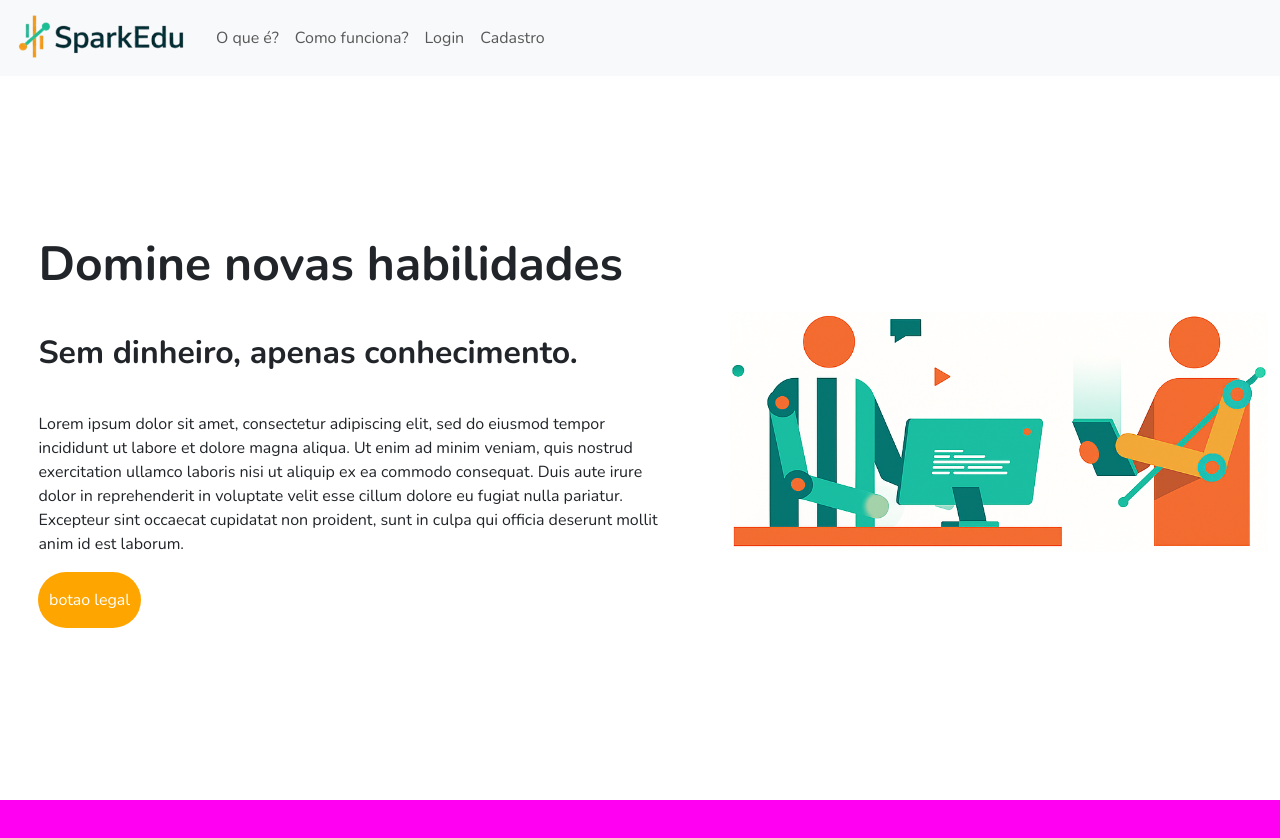
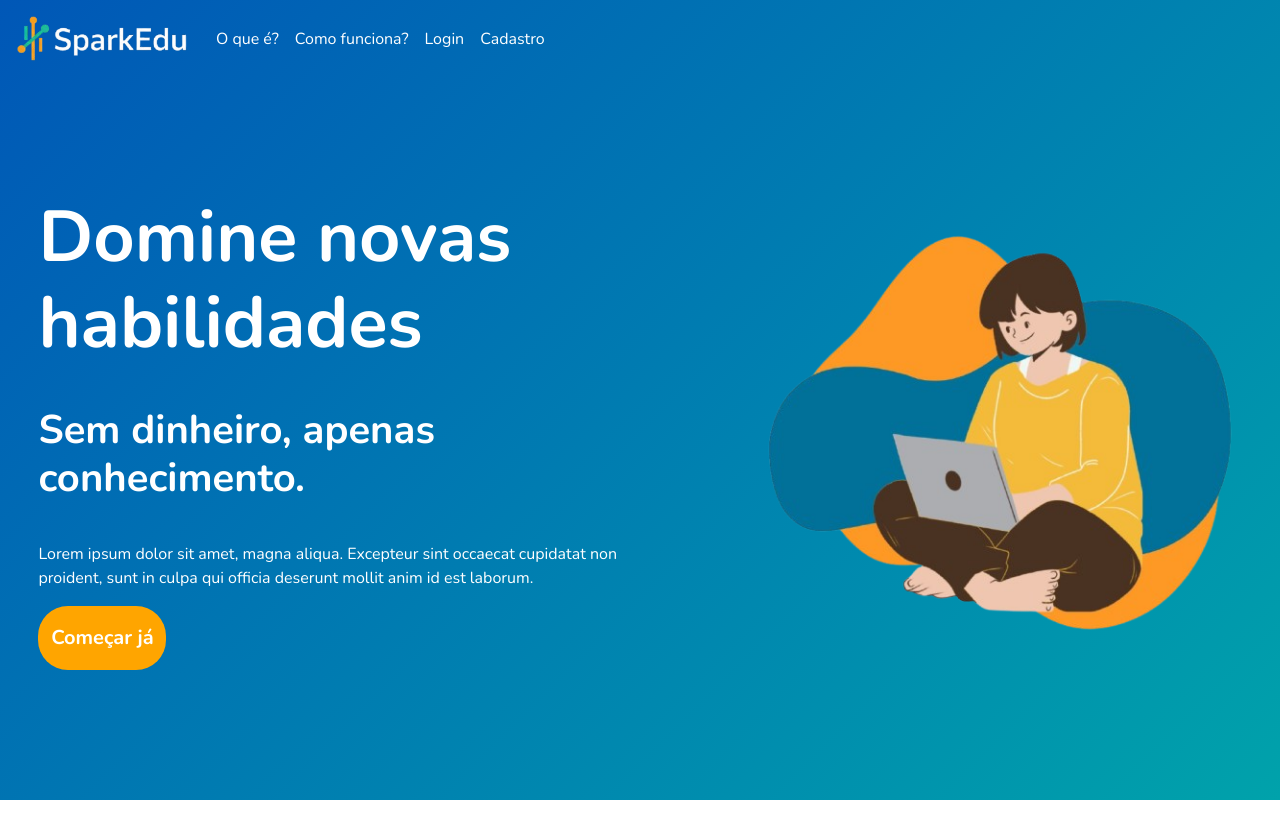
Before and after one commit to pazesilvajulia/SparkEDU, a React (Vite) app in the folder Frontend/: page / in a window 1280 px wide. Shown: the top 838 px of the page. Built offline with nearby package versions, Linux system fonts and the light colour scheme.

Commit message:
troca do esquema de cores

```diff
--- a/Frontend/src/assets/styles/HomePage.module.css
+++ b/Frontend/src/assets/styles/HomePage.module.css
@@ -1,10 +1,13 @@
 .appContainer{
     height: auto;
+    color: #fff;
 }
 
 header{
     height: 8vh;
 }
+
+
 
 .section1{
     position: relative;
@@ -16,7 +19,7 @@ header{
 
 .section2{
     height: 100vh;
-    background-color: rgb(255, 0, 242);
+    background-color: rgb(255, 255, 255);
 
 }
 
@@ -30,13 +33,13 @@ header{
 }
 
 .mainContent > h1{
-    font-size: 6vh;
+    font-size: 9vh;
     font-weight: bold;
 
 }
 
 .mainContent > h2{
-    font-size: 4vh;
+    font-size: 5vh;
     font-weight: bold;
 
 }
@@ -48,17 +51,26 @@ header{
 
 .mainContent > a{
     display: flex;
-    font-size: 2vh;
+    font-weight: bold;
+    font-size: 2.5vh;
     background-color: orange;
     border-radius: 30px;
-    width: 8vw;
-    height: 7vh;
+    width: 10vw;
+    height: 8vh;
     justify-content: center;
     align-items: center;
+    transform: scale(1);
+    transition: 1s;
+}
+
+.mainContent > a:hover{
+    transform: scale(1.2);
+    transition: 1s;
+
 }
 
 .section1 > img{
-    margin: 0 0 0 4vw;
-    height: 30vh;
+    margin: 0 0 0 7vw;
+    height: 60vh;
 
 }
--- a/Frontend/src/assets/styles/LoginForm.css
+++ b/Frontend/src/assets/styles/LoginForm.css
@@ -1,3 +1,5 @@
+
+
 .login-form{
     margin: 0 0 3vh 0;
     display: flex;
@@ -17,7 +19,7 @@ form > img{
 }
 
 .auth-container{
-    background-color: rgb(255, 255, 255);
+    background: linear-gradient(135deg, #0057B7, #00BFA6);
     height: 100vh;
     width: 100vw;
     display: flex;
--- a/Frontend/src/assets/styles/style.css
+++ b/Frontend/src/assets/styles/style.css
@@ -3,10 +3,17 @@ body{
     height: 100%;
     position: relative;
     font-family: "Nunito", sans-serif;
+    background: linear-gradient(135deg, #0057B7, #00BFA6);
 
 }
 
+.navbar .nav-link {
+    color: #fff !important;
+  }
 
+  .navbar .nav-link:hover {
+    color: #f0f0f0 !important; /* cor no hover (mais clarinha) */
+  }
 
 .sidebar{
     position: fixed;
--- a/Frontend/src/layouts/HomePageLayout.jsx
+++ b/Frontend/src/layouts/HomePageLayout.jsx
@@ -1,6 +1,6 @@
 import React, { useState } from 'react';
 import styles from '../assets/styles/HomePage.module.css';
-import LogoPreta from '../assets/images/logoPRETA.png';
+import LogoBranca from '../assets/images/logoBRANCA.png';
 import mainImage from '../assets/images/mainImage.png';
 
 // IMPORTAR CSS ESPECÍFICO AQUI
@@ -10,11 +10,11 @@ function HomePageLayout({ onLoginClick, children }) {
     return (
         <div className={styles.appContainer}>
             <header>
-                <nav className="navbar navbar-expand-lg navbar-light bg-light">
+                <nav className="navbar navbar-expand-lg navbar-transparent bg-transparent">
                     <div className="container-fluid">
-                        <a className="navbar-brand" href="#">
-                            <img src={LogoPreta} alt="Logo SparkEDU" width="180vw" height="auto" />
-                        </a>
+                            <a class="navbar-brand" href="#">
+                                <img src={LogoBranca} alt="Logo SparkEDU" width="180vw" height="auto"/>
+                            </a>
 
                         <button className="navbar-toggler" type="button" data-bs-toggle="collapse" data-bs-target="#navbarSupportedContent" aria-controls="navbarSupportedContent" aria-expanded="false" aria-label="Toggle navigation">
                             <span className="navbar-toggler-icon"></span>
@@ -55,11 +55,11 @@ function HomePageLayout({ onLoginClick, children }) {
                         <div className={styles.mainContent}>
                             <h1>Domine novas habilidades</h1>
                             <h2>Sem dinheiro, apenas conhecimento.</h2>
-                            <p>Lorem ipsum dolor sit amet, consectetur adipiscing elit, sed do eiusmod tempor incididunt ut labore et dolore magna aliqua. Ut enim ad minim veniam, quis nostrud exercitation ullamco laboris nisi ut aliquip ex ea commodo consequat. Duis aute irure dolor in reprehenderit in voluptate velit esse cillum dolore eu fugiat nulla pariatur. Excepteur sint occaecat cupidatat non proident, sunt in culpa qui officia deserunt mollit anim id est laborum.</p>
-                            <a href='#'>botao legal</a>
+                            <p>Lorem ipsum dolor sit amet, magna aliqua. Excepteur sint occaecat cupidatat non proident, sunt in culpa qui officia deserunt mollit anim id est laborum.</p>
+                            <a href='#'>Começar já</a>
                         </div>
 
-                        <img src={mainImage} alt='imagem legal'/>
+                        <img src ={mainImage} alt='imagem legal'/>
                     </section>
 
                     <section className={styles.section2}>
```
Also changed, not shown: Frontend/src/assets/images/mainImage.png.
